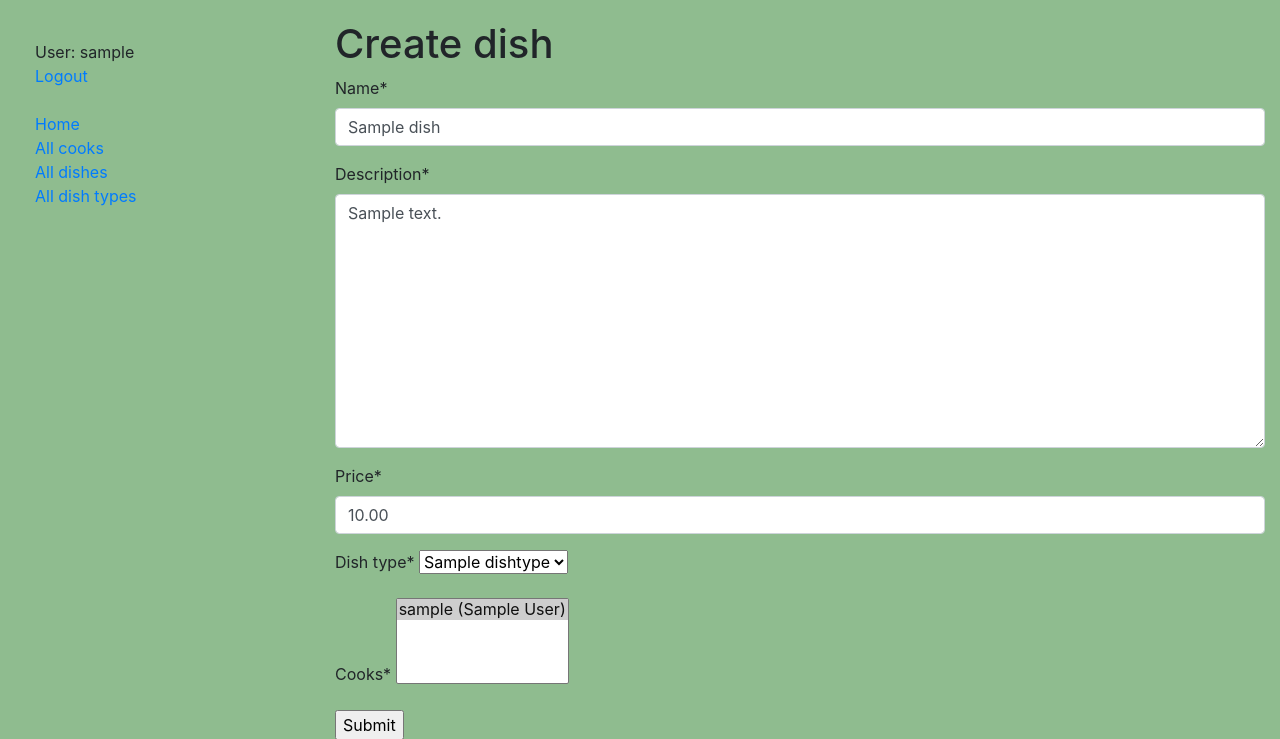
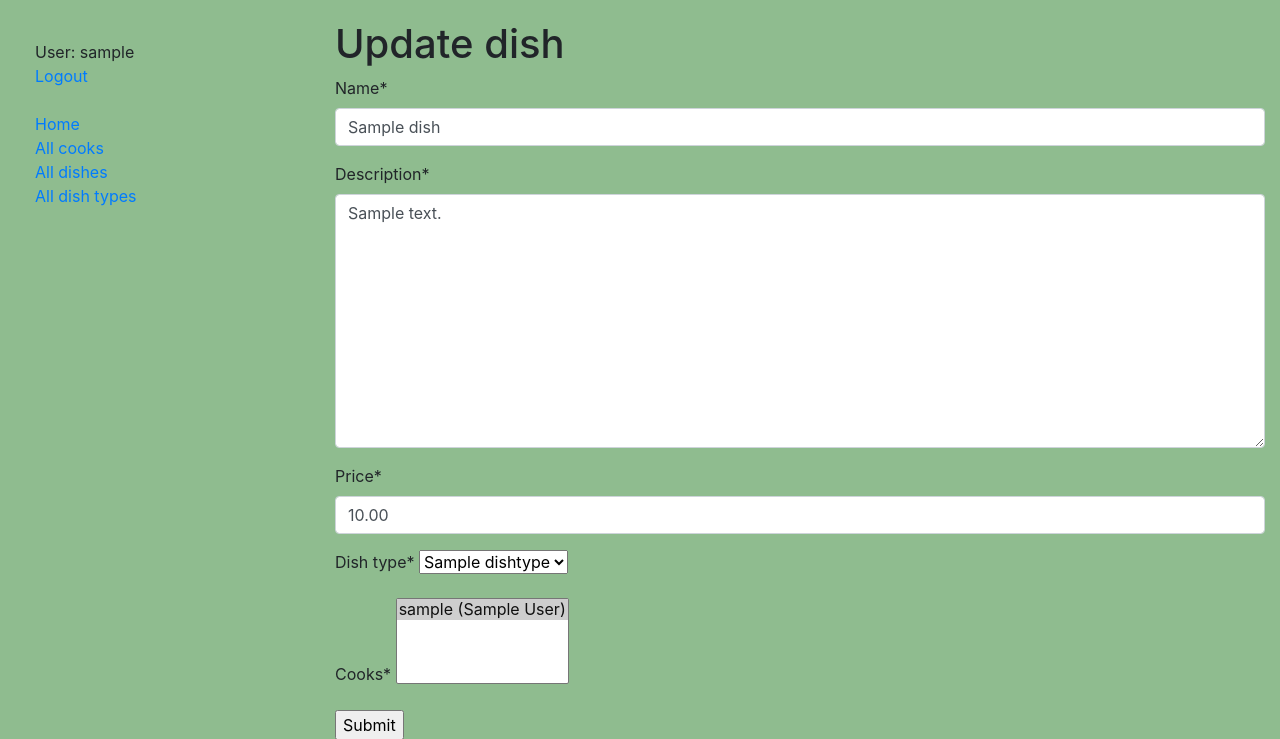
Before and after one commit to Bogdanneww/restaurant-kitchen-service, a Django app: page /restaurant/dishes/1/update/ in a window 1280 px wide. Shown: the top 739 px of the page. Run offline with Django 5.2, Linux system fonts and the light colour scheme; a user stored in the database is signed in; tables that the repository leaves empty hold one stand-in row (values such as "Sample post"); some libraries are stand-ins or nearby versions.

Commit message:
Improve heading rendering for dish create/update

```diff
--- a/templates/restaurant/dish_form.html
+++ b/templates/restaurant/dish_form.html
@@ -1,7 +1,7 @@
 {% extends "base.html" %}
 {% load crispy_forms_filters %}
 {% block content %}
-	<h1>Create dish</h1>
+	<h1>{% if object.pk %}Update{% else %}Create{% endif %} dish</h1>
   <form action="" method="post" novalidate>
     {% csrf_token %}
     {{ form|crispy }}
```
